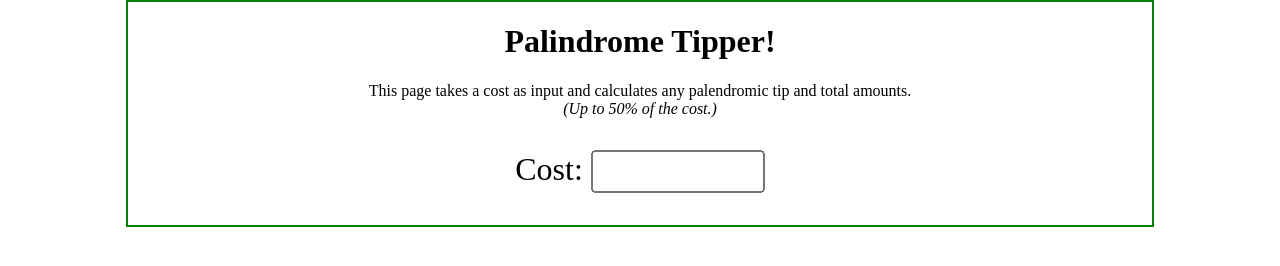
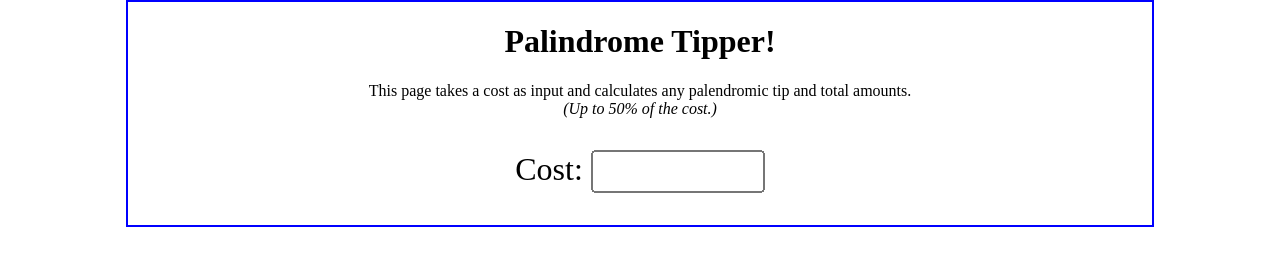
Before and after one commit to tconfrey/PalindromeTipper, a plain HTML site: page index-test.html in a window 1280 px wide. Drawn offline with Linux system fonts and the light colour scheme.

```diff
--- a/index-test.css
+++ b/index-test.css
@@ -2,7 +2,7 @@
 body {
     max-width: 80%;
     margin: auto;
-    border: solid green 2px;
+    border: solid blue 2px;
 }
 
 h1, p {
```
